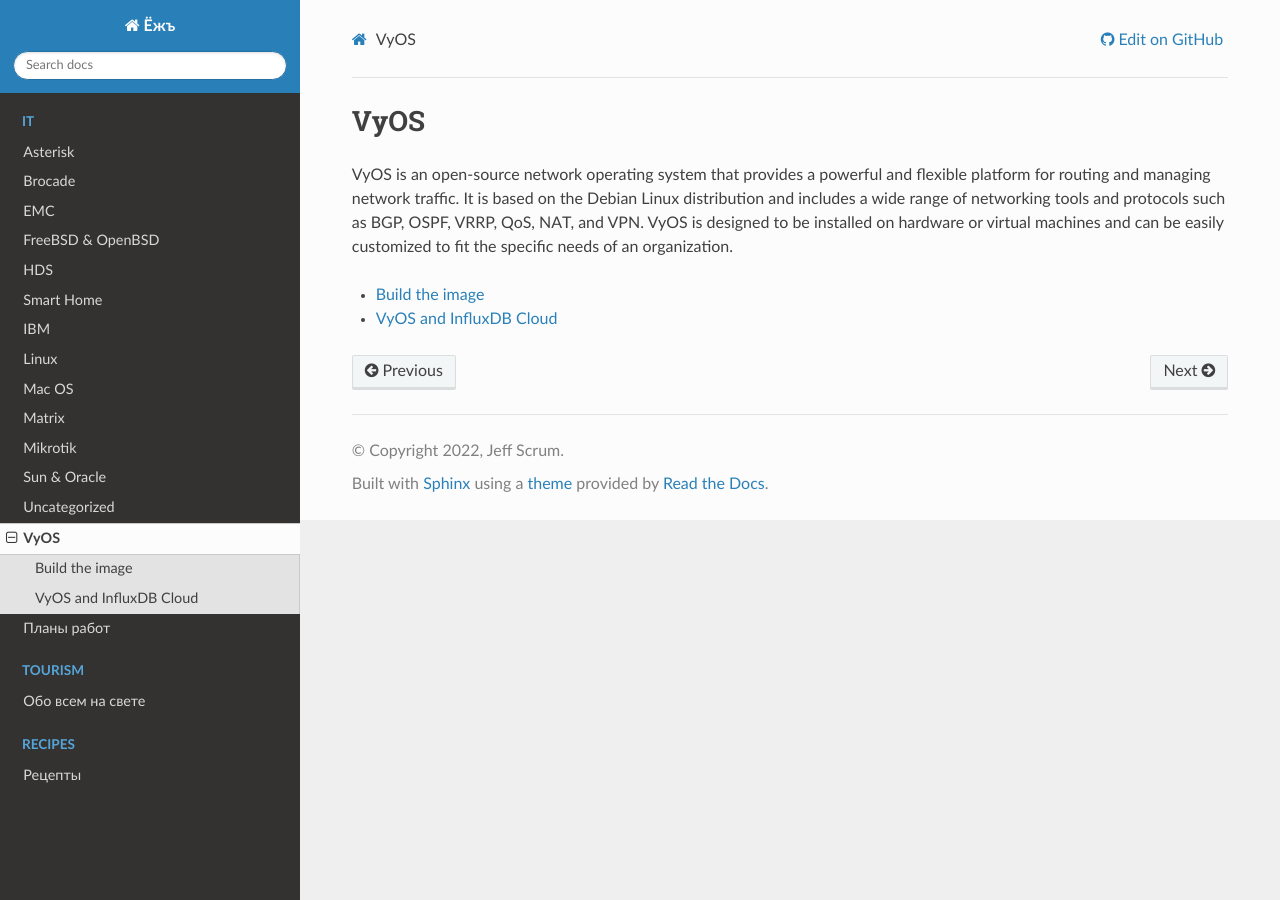
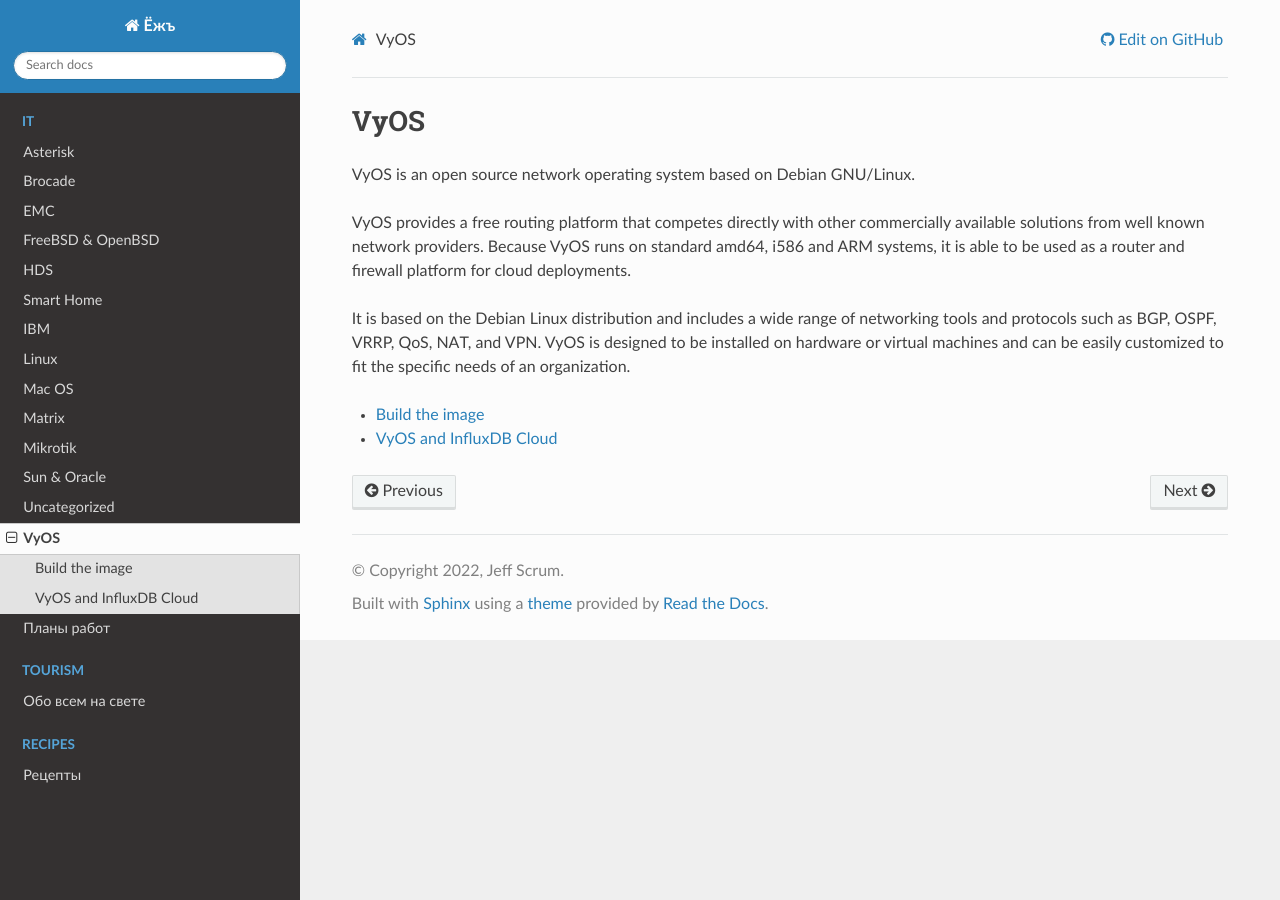
Before and after one commit to jeffscrum/jeffscrum.github.io, a Sphinx documentation site: the page built from source/vyos/index.rst, in a window 1280 px wide. Built offline with Sphinx 7.4.7 and the Read the Docs theme 2.0.0, drawn with Linux system fonts in a browser that asks for light colours.

Commit message:
Update index.rst

```diff
--- a/source/vyos/index.rst
+++ b/source/vyos/index.rst
@@ -3,7 +3,11 @@
 VyOS
 ====
 
-VyOS is an open-source network operating system that provides a powerful and flexible platform for routing and managing network traffic. It is based on the Debian Linux distribution and includes a wide range of networking tools and protocols such as BGP, OSPF, VRRP, QoS, NAT, and VPN. VyOS is designed to be installed on hardware or virtual machines and can be easily customized to fit the specific needs of an organization.
+VyOS is an open source network operating system based on Debian GNU/Linux.
+
+VyOS provides a free routing platform that competes directly with other commercially available solutions from well known network providers. Because VyOS runs on standard amd64, i586 and ARM systems, it is able to be used as a router and firewall platform for cloud deployments.
+
+It is based on the Debian Linux distribution and includes a wide range of networking tools and protocols such as BGP, OSPF, VRRP, QoS, NAT, and VPN. VyOS is designed to be installed on hardware or virtual machines and can be easily customized to fit the specific needs of an organization.
 
 .. toctree::
    :maxdepth: 1
```
